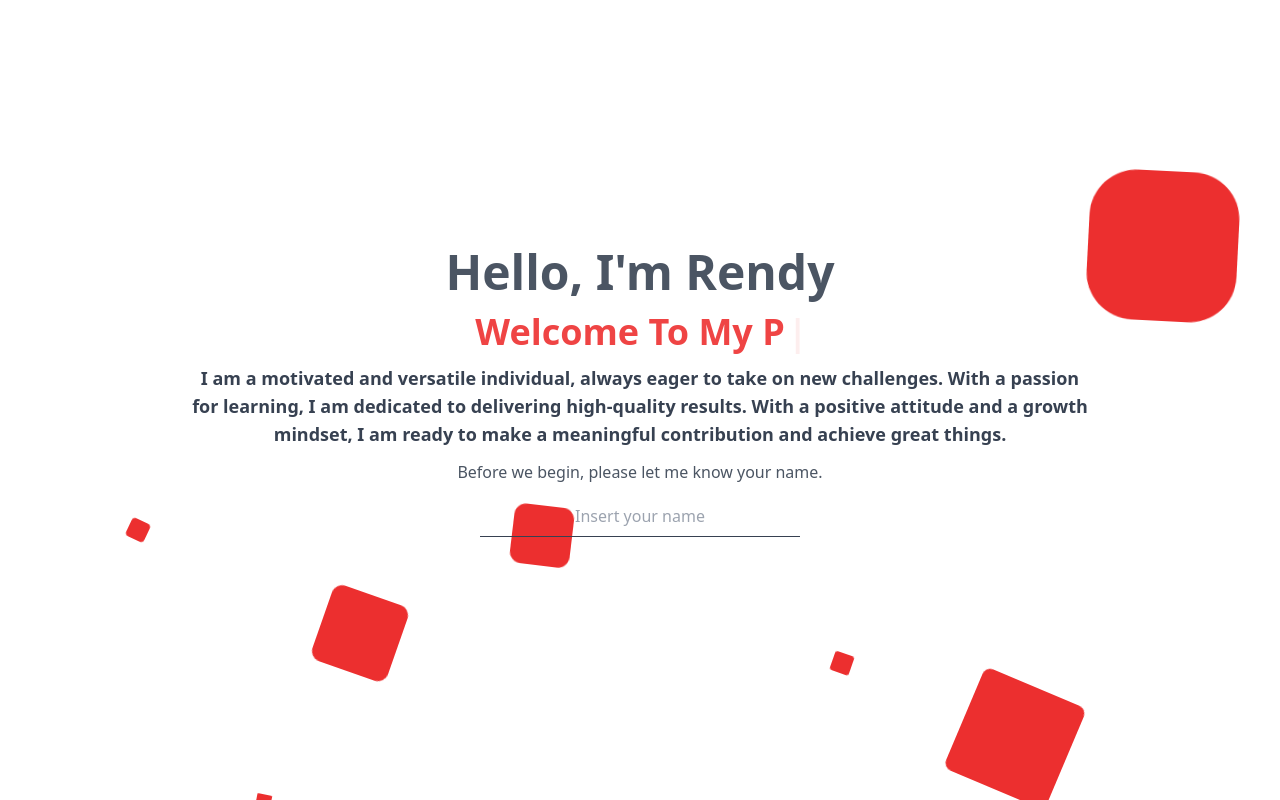
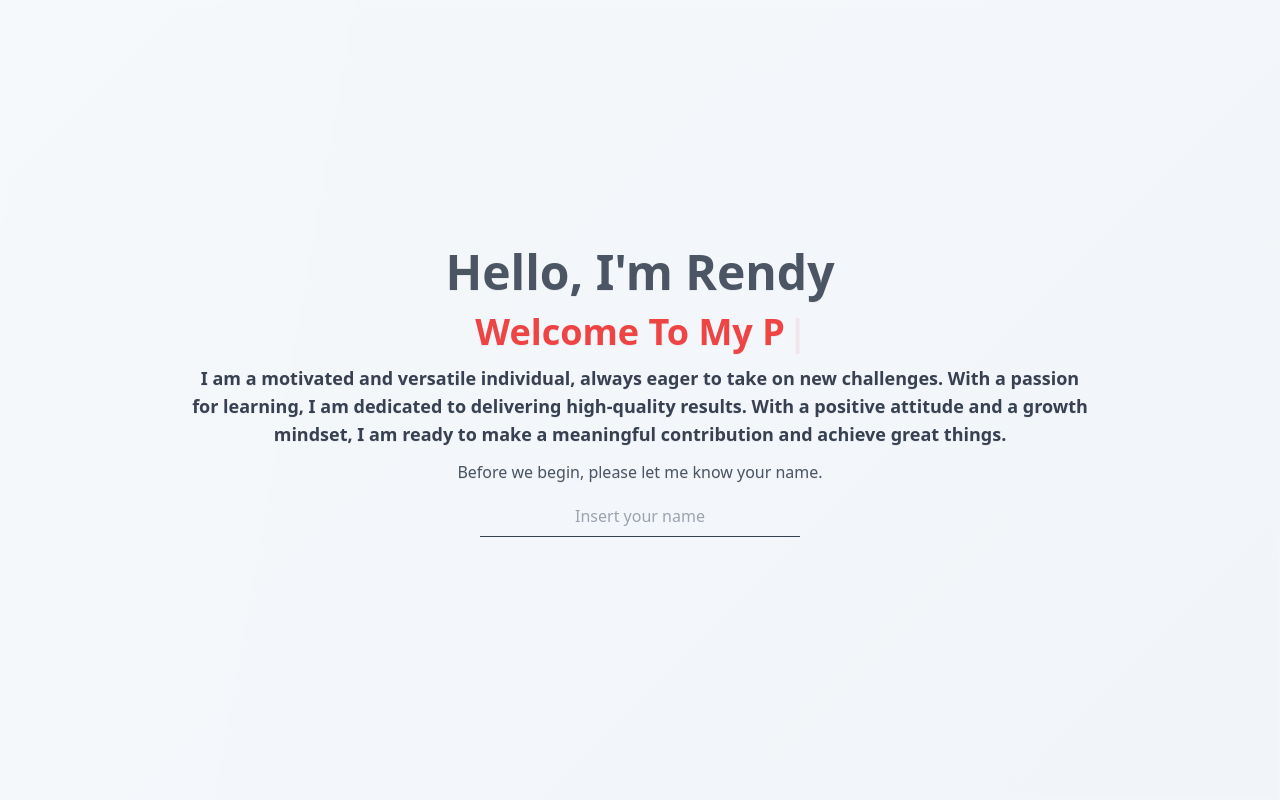
Before and after one commit to rendy278/my-portofolio, a React (Vite) app: page / in a window 1280 px wide. Shown: the top 800 px of the page. Built offline with nearby package versions, Linux system fonts and the light colour scheme; a web font is replaced by a local one.

Commit message:
fix performance &  seo optimisation

```diff
--- a/index.html
+++ b/index.html
@@ -6,8 +6,7 @@
   <link rel="icon" type="image/svg+xml" href="/vite.svg" />
   <meta name="viewport" content="width=device-width, initial-scale=1.0" />
   <title>Rendev | Portofolio</title>
-  <script type="module" src="https://unpkg.com/ionicons@5.5.2/dist/ionicons/ionicons.esm.js"></script>
-  <script nomodule src="https://unpkg.com/ionicons@5.5.2/dist/ionicons/ionicons.js"></script>
+
 </head>
 
 <body class="bg-slate-100 dark:bg-gray-700 overflow-x-hidden">
--- a/src/apps/Experience.jsx
+++ b/src/apps/Experience.jsx
@@ -32,7 +32,7 @@ const Experience = () => {
                     <p className="text-xs md:text-sm"> {cert.des}</p>
                     <div className="card-actions justify-end">
                       <button className="p-2 bg-red-500 font-bold text-white rounded-md">
-                        Download
+                        <a href={cert.link}>Download</a>
                       </button>
                     </div>
                   </div>
--- a/src/apps/HeroSection.jsx
+++ b/src/apps/HeroSection.jsx
@@ -102,7 +102,13 @@ const HeroSection = ({ yourname }) => {
           </div>
           <div className="flex mt-4 gap-3">
             <button className="p-3 rounded-md bg-transparent border dark:border-slate-100 dark:text-slate-200 border-gray-700 text-gray-700 duration-300 transition-all hover:text-slate-100 hover:bg-red-500 font-bold">
-              <a href="">Contact Me</a>
+              <a
+                href="https://wa.me/6283122895534"
+                target="_blank"
+                rel="noopener noreferrer"
+              >
+                Contact Me
+              </a>
             </button>
             <button className="p-2.5 flex justify-center items-center rounded-md text-slate-100 bg-red-500 font-bold">
               <a
@@ -118,13 +124,13 @@ const HeroSection = ({ yourname }) => {
           </div>
         </div>
         <div className="right md:mb-1">
-          <div className="circle w-52 h-52 sm:w-60 sm:h-60 md:w-[18rem] md:h-[18rem] lg:w-[24rem] lg:h-[24rem] border-2 border-yellow-600">
+          <figure className="circle w-52 h-52 sm:w-60 sm:h-60 md:w-[18rem] md:h-[18rem] lg:w-[24rem] lg:h-[24rem] border-2 border-yellow-600">
             <img
               src={isNightMode ? Me : Sparkle}
               alt="profile"
               className="h-60 md:h-72 lg:h-96 dark:h-fit"
             />
-          </div>
+          </figure>
         </div>
       </div>
       <div className="scroll text-4xl cursor-pointer absolute hidden md:flex flex-col dark:text-white md:bottom-24 lg:bottom-5 justify-center items-center">
--- a/src/apps/Skills.jsx
+++ b/src/apps/Skills.jsx
@@ -10,7 +10,7 @@ const Skills = () => {
         <div className="container mx-auto ">
           <div className="grid grid-cols-2 md:grid-cols-4 gap-3">
             {Programing.map((languages, index) => (
-              <div
+              <figure
                 key={index}
                 className="flex flex-col items-center bg-white text-center dark:bg-slate-100 dark:text-gray-700 rotate-2 border-2 border-slate-400 dark:border-gray-500  shadow-xl rounded-lg p-2 hover:rotate-0 duration-300 transition-all"
               >
@@ -20,10 +20,10 @@ const Skills = () => {
                   alt={languages.title}
                   className="w-16 h-16 object-cover rounded-md"
                 />
-                <h1 className="text-lg font-semibold mt-4">
+                <figcaption className="text-lg font-semibold mt-4">
                   {languages.level}
-                </h1>
-              </div>
+                </figcaption>
+              </figure>
             ))}
           </div>
         </div>
@@ -35,7 +35,7 @@ const Skills = () => {
         <div className="container mx-auto ">
           <div className="grid grid-cols-2 md:grid-cols-4 gap-3">
             {Framework.map((fm, index) => (
-              <div
+              <figure
                 key={index}
                 className="flex flex-col items-center bg-white text-center dark:bg-slate-100 dark:text-gray-700 rotate-2 border-2 border-slate-400 dark:border-gray-500  shadow-xl rounded-lg p-2 hover:rotate-0 duration-300 transition-all"
               >
@@ -45,8 +45,10 @@ const Skills = () => {
                   alt={fm.title}
                   className="w-16 h-16 object-cover rounded-md"
                 />
-                <h1 className="text-lg font-semibold mt-4">{fm.level}</h1>
-              </div>
+                <figcaption className="text-lg font-semibold mt-4">
+                  {fm.level}
+                </figcaption>
+              </figure>
             ))}
           </div>
         </div>
@@ -58,7 +60,7 @@ const Skills = () => {
         <div className="container mx-auto ">
           <div className="grid grid-cols-2 md:grid-cols-4 gap-3">
             {Tools.map((tool, index) => (
-              <div
+              <figure
                 key={index}
                 className="flex flex-col items-center bg-white dark:bg-slate-100 dark:text-gray-700  shadow-xl rotate-2 border-2 border-slate-400 dark:border-gray-500 rounded-lg p-4 hover:rotate-0 duration-300 transition-all"
               >
@@ -70,7 +72,7 @@ const Skills = () => {
                     className="w-20 h-20 object-cover rounded-md"
                   />
                 </div>
-              </div>
+              </figure>
             ))}
           </div>
         </div>
--- a/src/components/Header.jsx
+++ b/src/components/Header.jsx
@@ -31,7 +31,7 @@ const Navbar = () => {
         className="static md:fixed w-full z-[99999]"
       >
         <nav className="navbar text-slate-100 font-reddit-sans justify-centers glass px-4 md:justify-between bg-red-600 shadow-yellow-600 shadow-md">
-          <div className="navbar-start font-bold text-xl">
+          <strong className="navbar-start font-bold text-xl">
             <ScrollLink
               to="home"
               smooth={true}
@@ -41,7 +41,7 @@ const Navbar = () => {
               <span className="text-yellow-400">{"<"}</span> Rendev{" "}
               <span className="text-yellow-400">{"/>"}</span>
             </ScrollLink>
-          </div>
+          </strong>
           <div className="font-bold text-lg hidden md:flex justify-between w-full">
             <ul className="flex justify-center gap-x-4 lg:gap-x-8 items-center w-full">
               {links.map((menu, i) => (
--- a/src/components/MobileMenu.jsx
+++ b/src/components/MobileMenu.jsx
@@ -53,7 +53,7 @@ const MobileMenu = () => {
                 >
                   <p>{menu.icon}</p>
                 </span>
-                <span
+                <p
                   className={`${
                     active === i
                       ? "translate-y-6 text-wrap opacity-100 duration-700"
@@ -61,7 +61,7 @@ const MobileMenu = () => {
                   }`}
                 >
                   {menu.name}
-                </span>
+                </p>
               </ScrollLink>
             </li>
           ))}
--- a/src/components/Modals.jsx
+++ b/src/components/Modals.jsx
@@ -42,37 +42,20 @@ const Modal = ({ isOpen, onSubmit }) => {
 
   return (
     <motion.div
-      className="fixed inset-0 z-[999999] p-6 w-full flex items-center justify-center bg-white"
+      className="fixed inset-0 glass z-[999999] p-6 w-full flex items-center justify-center bg-slate-100"
       initial={{ y: 0 }}
       animate={submitted ? { y: "-100vh" } : { y: 0 }}
       transition={{ duration: 0.5 }}
     >
-      <motion.ul
-        className="circles"
-        initial={{ opacity: 1, y: 0 }}
-        animate={submitted ? { opacity: 0, y: "-100vh" } : { y: 0 }}
-        transition={{ duration: 0.5 }}
-      >
-        <li></li>
-        <li></li>
-        <li></li>
-        <li></li>
-        <li></li>
-        <li></li>
-        <li></li>
-        <li></li>
-        <li></li>
-        <li></li>
-      </motion.ul>
       <motion.div
         className="max-w-4xl mx-auto text-center"
         initial={{ y: 0 }}
         animate={submitted ? { y: "-100vh" } : { y: 0 }}
         transition={{ duration: 0.5 }}
       >
-        <h2 className="md:text-5xl text-gray-600 text-3xl font-bold mb-4">
+        <h1 className="md:text-5xl text-gray-600 text-3xl font-bold mb-4">
           Hello, I{"'"}m Rendy
-        </h2>
+        </h1>
         <strong className="lg:text-4xl text-2xl font-montserrat font-bold text-red-500 ">
           <Typewriter
             words={["Welcome To My Portofolio"]}
--- a/src/constant/certificates.jsx
+++ b/src/constant/certificates.jsx
@@ -7,20 +7,24 @@ export const certificates = [
     image: Intern1,
     title: "Intership Administration",
     des: "Internship for a period of time 3 month",
+    link: "https://drive.google.com/file/d/1QG5EJ2fxqAqI7-sdp9qat2iUFrTZS_PW/view?usp=sharing",
   },
   {
     image: Intern2,
     title: "Intership Front End Developer",
     des: "Internship for a period of time 4 month",
+    link: "https://drive.google.com/file/d/1t1y-Dn-KhVGAh7UH4WWtutUBvO2BrY9b/view?usp=sharing",
   },
   {
     image: Basicenglish,
     title: "General Basic English",
     des: "Certificates Basic English",
+    link: "https://drive.google.com/file/d/1QMGqW8kRLpOrwwqq70aeco1m48VCWA7v/view?usp=sharing",
   },
   {
     image: Msoffice,
     title: "Ms Office ",
     des: "Certificates Ms Office",
+    link: "https://drive.google.com/file/d/1QKKo9c8LELYde48knB6xA4L634vll4hV/view?usp=sharing",
   },
 ];
--- a/src/index.css
+++ b/src/index.css
@@ -72,102 +72,3 @@ input[type="number"] {
     transform: translate(0, -0px);
   }
 }
-
-.circles li {
-  position: absolute;
-  display: block;
-  z-index: -1;
-  list-style: none;
-  width: 20px;
-  height: 20px;
-  background: #ec2f2f;
-  animation: animate 25s linear infinite;
-  bottom: -150px;
-}
-
-.circles li:nth-child(1) {
-  left: 25%;
-  width: 80px;
-  height: 80px;
-  animation-delay: 0s;
-}
-
-.circles li:nth-child(2) {
-  left: 10%;
-  width: 20px;
-  height: 20px;
-  animation-delay: 2s;
-  animation-duration: 12s;
-}
-
-.circles li:nth-child(3) {
-  left: 70%;
-  width: 20px;
-  height: 20px;
-  animation-delay: 4s;
-}
-
-.circles li:nth-child(4) {
-  left: 40%;
-  width: 60px;
-  height: 60px;
-  animation-delay: 0s;
-  animation-duration: 18s;
-}
-
-.circles li:nth-child(5) {
-  left: 65%;
-  width: 20px;
-  height: 20px;
-  animation-delay: 0s;
-}
-
-.circles li:nth-child(6) {
-  left: 75%;
-  width: 110px;
-  height: 110px;
-  animation-delay: 3s;
-}
-
-.circles li:nth-child(7) {
-  left: 35%;
-  width: 150px;
-  height: 150px;
-  animation-delay: 7s;
-}
-
-.circles li:nth-child(8) {
-  left: 50%;
-  width: 25px;
-  height: 25px;
-  animation-delay: 15s;
-  animation-duration: 45s;
-}
-
-.circles li:nth-child(9) {
-  left: 20%;
-  width: 15px;
-  height: 15px;
-  animation-delay: 2s;
-  animation-duration: 35s;
-}
-
-.circles li:nth-child(10) {
-  left: 85%;
-  width: 150px;
-  height: 150px;
-  animation-delay: 0s;
-  animation-duration: 11s;
-}
-
-@keyframes animate {
-  0% {
-    transform: translateY(0) rotate(0deg);
-    border-radius: 0;
-  }
-
-  100% {
-    transform: translateY(-1000px) rotate(720deg);
-    border-radius: 50%;
-  }
-}
```
Also changed, not shown: src/apps/Projects.jsx (+22 -20 lines).
